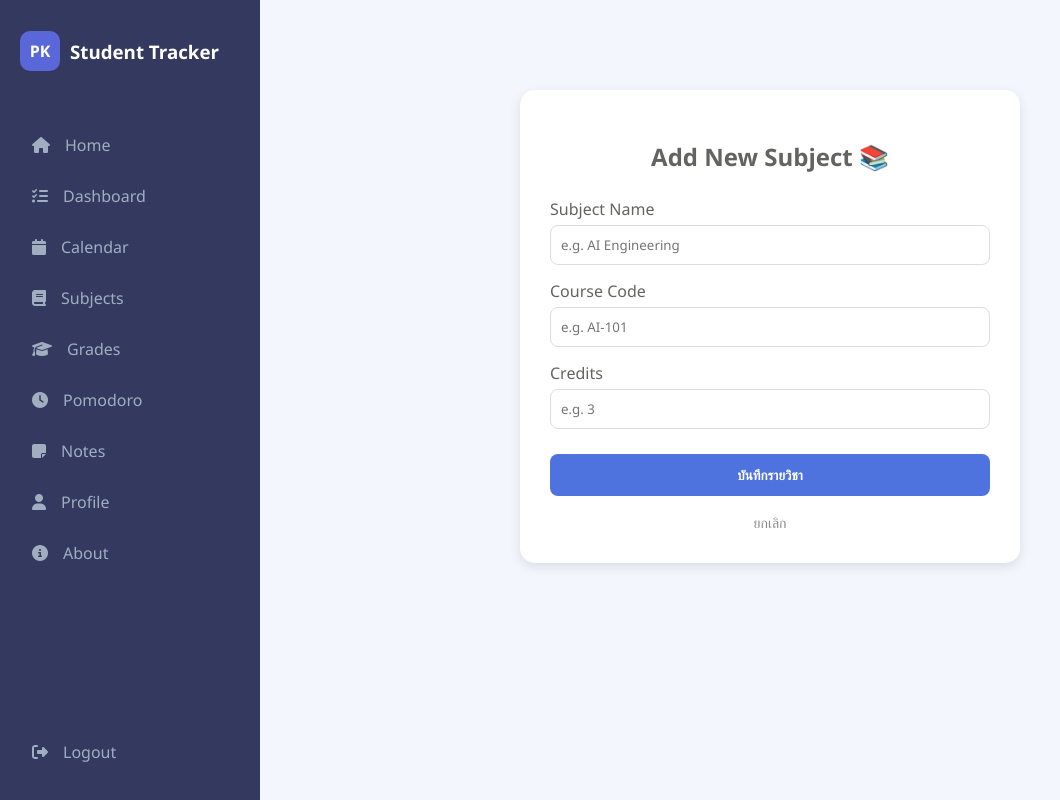
After one commit to Praewa-Japan1350/WEB, a Flask app: page /add_subject in a window 1280 px wide. The commit adds this page. Shown: the whole page, without its empty margins (0-1060 px from the left). Run offline with Flask 3, Linux system fonts and the light colour scheme.

Commit message:
refactor: initialize global subjects_list to store subject data

```diff
--- a/app.py
+++ b/app.py
@@ -1,6 +1,7 @@
 from flask import Flask, render_template, redirect, url_for, request
 
 app = Flask(__name__)
+subjects_list = []
 
 tasks = [
     {
@@ -120,8 +121,23 @@ def calender():
 
 
 @app.route("/subjects")
-def subjects():
-    return render_template("subjects.html")
+def subjects_page():
+    return render_template("subjects.html, subjects=subjects_list")
+
+
+@app.route("/add_subject", methods=["GET", "POST"])
+def add_subject():
+    if request.method == "POST":
+        name = request.form.get("name")
+        code = request.form.get("code")
+        credits = request.form.get("credits")
+
+        new_subject = {"name": name, "code": code, "credits": credits, "progress": 0}
+        subjects_list.append(new_subject)
+
+        return redirect("/subjects")
+
+    return render_template("add_subject.html")
 
 
 @app.route("/grades")
--- /dev/null
+++ b/templates/add_subject.html
@@ -0,0 +1,31 @@
+{% extends 'base.html' %}
+{% block content %}
+<div class="table-container" style="max-width: 500px; margin: 50px auto; padding: 30px; background: white; border-radius: 15px; box-shadow: 0 4px 12px rgba(0,0,0,0.1);">
+    <h2 style="text-align: center; margin-bottom: 25px;">Add New Subject 📚</h2>
+
+    <form action="/add_subject" method="POST">
+        <div style="margin-bottom: 15px;">
+            <label>Subject Name</label>
+            <input type="text" name="name" placeholder="e.g. AI Engineering" style="width: 100%; padding: 10px; margin-top: 5px; border: 1px solid #ddd; border-radius: 8px;" required>
+        </div>
+
+        <div style="margin-bottom: 15px;">
+            <label>Course Code</label>
+            <input type="text" name="code" placeholder="e.g. AI-101" style="width: 100%; padding: 10px; margin-top: 5px; border: 1px solid #ddd; border-radius: 8px;" required>
+        </div>
+
+        <div style="margin-bottom: 25px;">
+            <label>Credits</label>
+            <input type="number" name="credits" placeholder="e.g. 3" style="width: 100%; padding: 10px; margin-top: 5px; border: 1px solid #ddd; border-radius: 8px;" required>
+        </div>
+
+        <button type="submit" style="width: 100%; background-color: #4e73df; color: white; border: none; padding: 12px; border-radius: 8px; font-weight: 600; cursor: pointer;">
+            บันทึกรายวิชา
+        </button>
+
+        <div style="text-align: center; margin-top: 15px;">
+            <a href="/subjects" style="color: #888; text-decoration: none; font-size: 14px;">ยกเลิก</a>
+        </div>
+    </form>
+</div>
+{% endblock %}
--- a/templates/subjects.html
+++ b/templates/subjects.html
@@ -2,7 +2,10 @@
 {% block content %}
 <div class="header-section" style="display: flex; justify-content: space-between; align-items: center; margin-bottom: 25px;">
     <h1>My Subjects</h1>
-    <button class="btn-primary">+ Add New Subject</button>
+    <button class="btn-primary" onclick="window.location.href='/add_subject'"
+        style="background-color: #4e73df; color: white; border: none; padding: 10px 20px; border-radius: 8px; cursor: pointer;">
+    + Add New Subject
+</button>
 </div>
 
 <div style="display: grid; grid-template-columns: repeat(auto-fill, minmax(300px, 1fr)); gap: 25px;">
```
Also changed, not shown: templates/add_subjects.html (deleted, +0 -131 lines).
